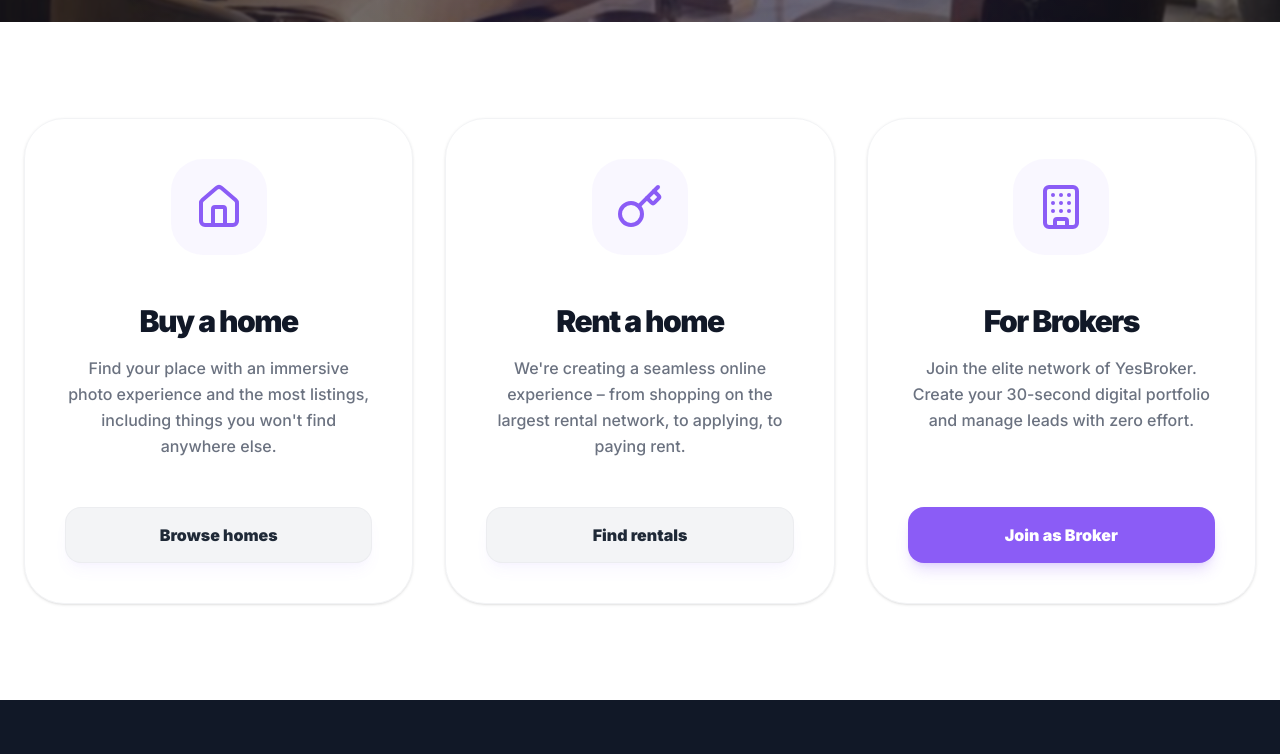
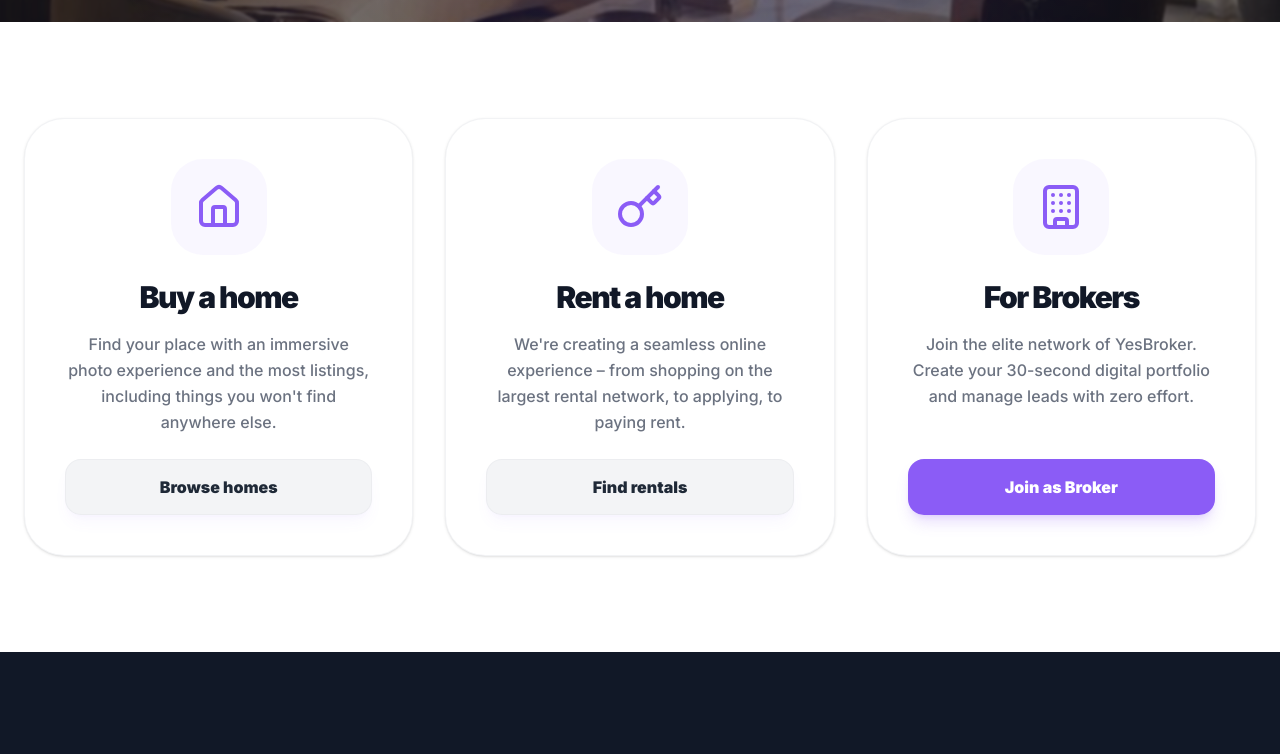
Before and after one commit to Nandan-droid/YesBroker, a Next.js app: page / in a window 1280 px wide. Shown: the part 758-1512 px from the top of the page. Built offline with nearby package versions, Linux system fonts and the light colour scheme.

Commit message:
Upload src/components/ui/card.tsx

```diff
--- /dev/null
+++ b/src/components/ui/card.tsx
@@ -0,0 +1,78 @@
+import * as React from "react"
+import { cn } from "@/lib/utils"
+
+const Card = React.forwardRef<
+    HTMLDivElement,
+    React.HTMLAttributes<HTMLDivElement>
+>(({ className, ...props }, ref) => (
+    <div
+        ref={ref}
+        className={cn(
+            "rounded-lg border border-border bg-card text-card-foreground shadow-sm bg-white",
+            className
+        )}
+        {...props}
+    />
+))
+Card.displayName = "Card"
+
+const CardHeader = React.forwardRef<
+    HTMLDivElement,
+    React.HTMLAttributes<HTMLDivElement>
+>(({ className, ...props }, ref) => (
+    <div
+        ref={ref}
+        className={cn("flex flex-col space-y-1.5 p-6", className)}
+        {...props}
+    />
+))
+CardHeader.displayName = "CardHeader"
+
+const CardTitle = React.forwardRef<
+    HTMLParagraphElement,
+    React.HTMLAttributes<HTMLHeadingElement>
+>(({ className, ...props }, ref) => (
+    <h3
+        ref={ref}
+        className={cn(
+            "text-2xl font-semibold leading-none tracking-tight",
+            className
+        )}
+        {...props}
+    />
+))
+CardTitle.displayName = "CardTitle"
+
+const CardDescription = React.forwardRef<
+    HTMLParagraphElement,
+    React.HTMLAttributes<HTMLParagraphElement>
+>(({ className, ...props }, ref) => (
+    <p
+        ref={ref}
+        className={cn("text-sm text-muted-foreground font-medium", className)}
+        {...props}
+    />
+))
+CardDescription.displayName = "CardDescription"
+
+const CardContent = React.forwardRef<
+    HTMLDivElement,
+    React.HTMLAttributes<HTMLDivElement>
+>(({ className, ...props }, ref) => (
+    <div ref={ref} className={cn("p-6 pt-0", className)} {...props} />
+))
+CardContent.displayName = "CardContent"
+
+const CardFooter = React.forwardRef<
+    HTMLDivElement,
+    React.HTMLAttributes<HTMLDivElement>
+>(({ className, ...props }, ref) => (
+    <div
+        ref={ref}
+        className={cn("flex items-center p-6 pt-0", className)}
+        {...props}
+    />
+))
+CardFooter.displayName = "CardFooter"
+
+export { Card, CardHeader, CardFooter, CardTitle, CardDescription, CardContent }
```
